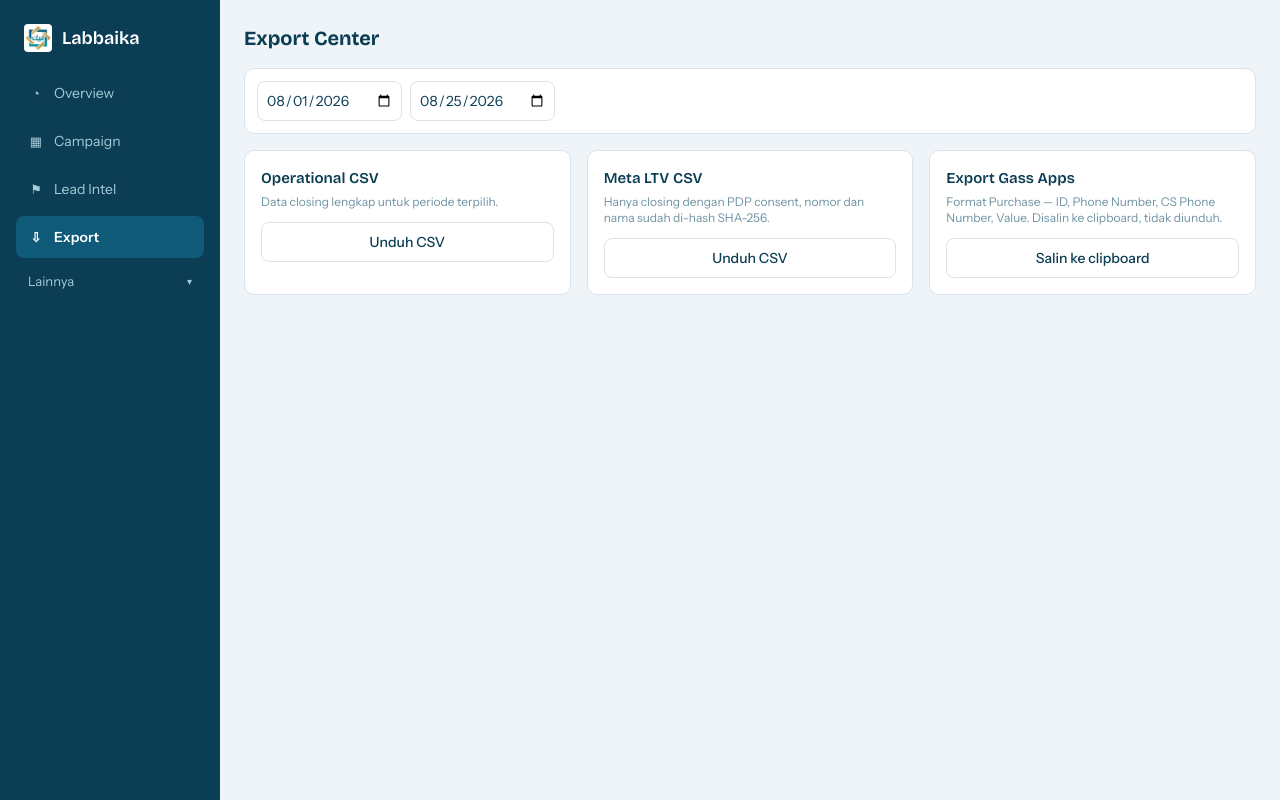
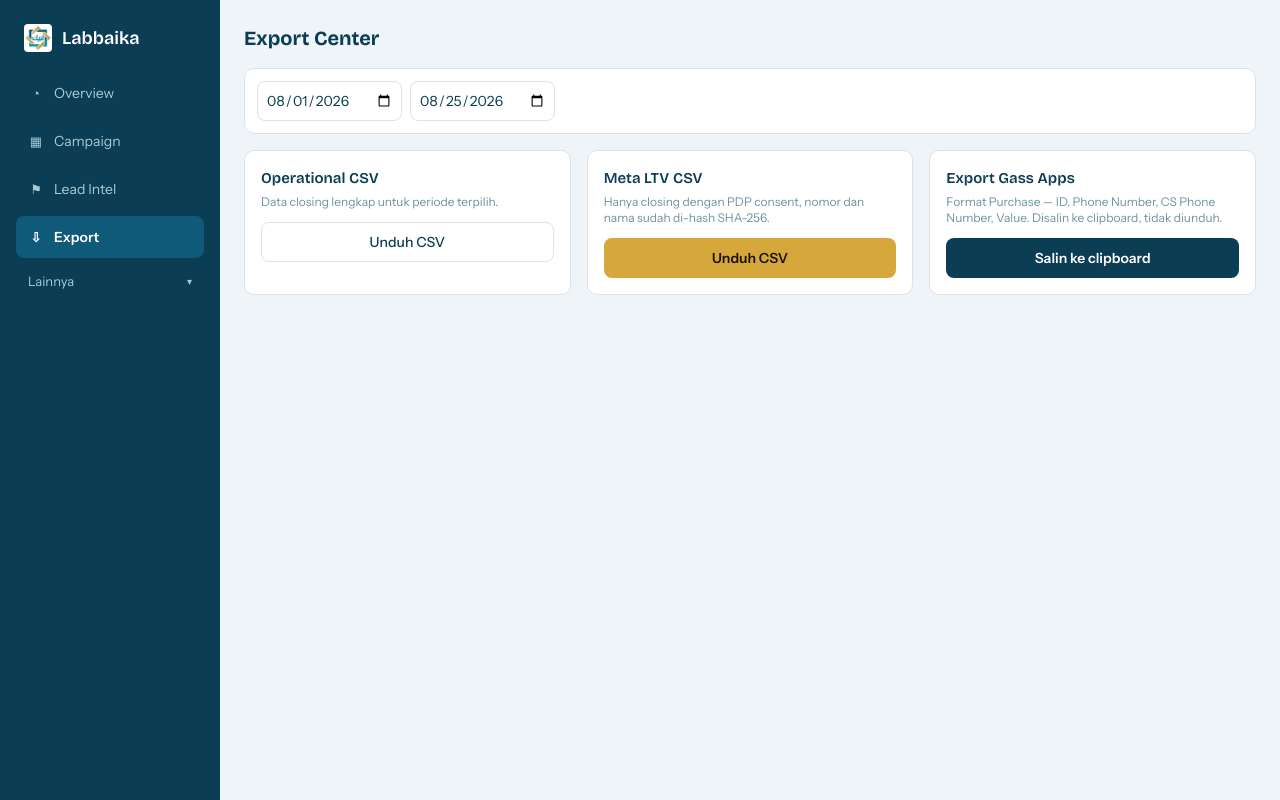
Before and after one commit to projectclientzen/performance-marketing-labbaika, a Next.js app: page /owner/export in a window 1280 px wide. Built offline with nearby package versions, Linux system fonts and the light colour scheme.

Commit message:
fix(ui): F-13 export button colors per card (Meta=brass, Gass=navy); F-05 consent comment
F-05 PDP wording kept as 'pemasaran' per Maszen decision (Meta LTV upload
is a marketing use). F-13 Operational stays outline, Meta LTV brass, Gass navy.

Co-Authored-By: Claude Opus 4.8 <noreply@anthropic.com>

```diff
--- a/app/owner/export/page.tsx
+++ b/app/owner/export/page.tsx
@@ -86,7 +86,7 @@ export default function ExportCenterPage() {
                 setLoadingMeta(false);
               }
             }}
-            className="mt-3 h-10 w-full rounded-lg border border-line text-sm font-medium text-ink-900 disabled:opacity-50"
+            className="mt-3 h-10 w-full rounded-lg bg-brass text-sm font-semibold text-on-brass disabled:opacity-50"
           >
             {loadingMeta ? "Mengunduh..." : "Unduh CSV"}
           </button>
@@ -117,7 +117,7 @@ export default function ExportCenterPage() {
                 setLoadingGass(false);
               }
             }}
-            className="mt-3 h-10 w-full rounded-lg border border-line text-sm font-medium text-ink-900 disabled:opacity-50"
+            className="mt-3 h-10 w-full rounded-lg bg-navy-900 text-sm font-semibold text-white disabled:opacity-50"
           >
             {loadingGass ? "Menyalin..." : "Salin ke clipboard"}
           </button>
```
Also changed, not shown: app/cs/closing/page.tsx (+4 -3 lines).
